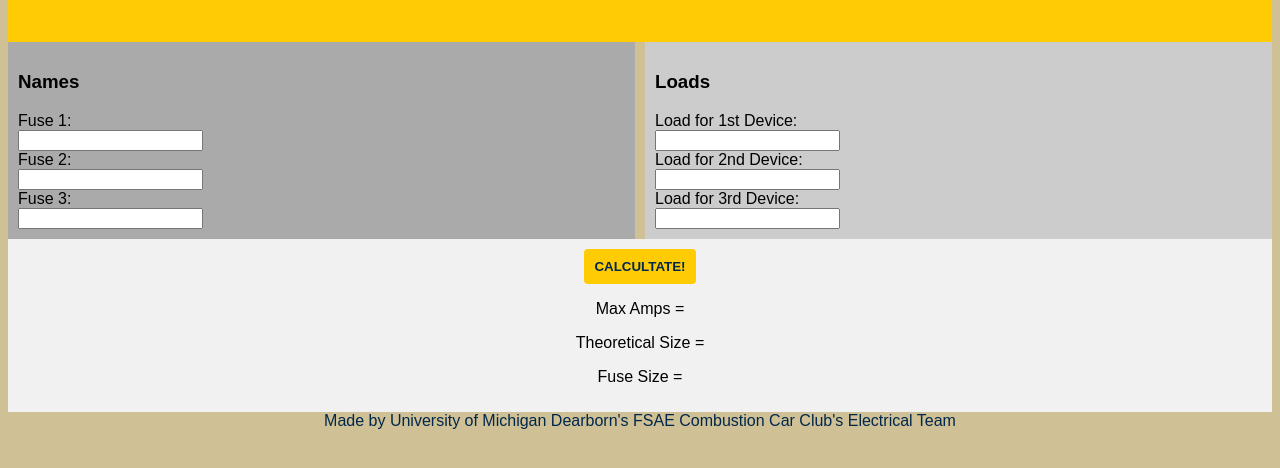
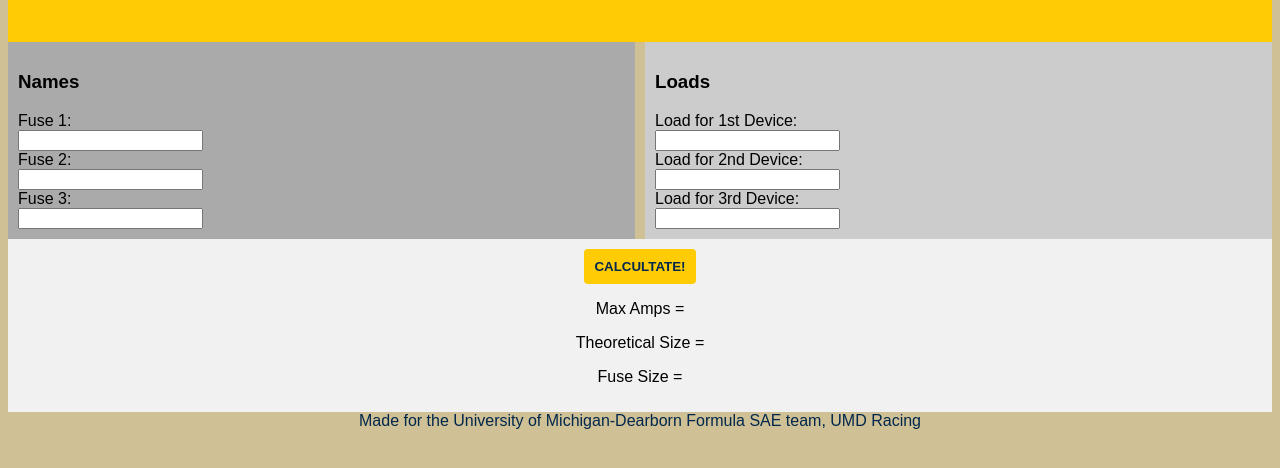
Before and after one commit to Takato83/CarCalculator, a plain HTML site: page index.html in a window 1280 px wide. Shown: the part 154-622 px from the top of the page. Drawn offline with Linux system fonts and the light colour scheme.

Commit message:
Update index.html

```diff
--- a/index.html
+++ b/index.html
@@ -45,7 +45,7 @@
     </div>
   </div>
 
-  <footer id="foot">Made by University of Michigan Dearborn's FSAE Combustion Car Club's Electrical Team</footer>
+  <footer id="foot">Made for the University of Michigan-Dearborn Formula SAE team, UMD Racing</footer>
   <script src="script.js"></script>
 </body>
 
```
